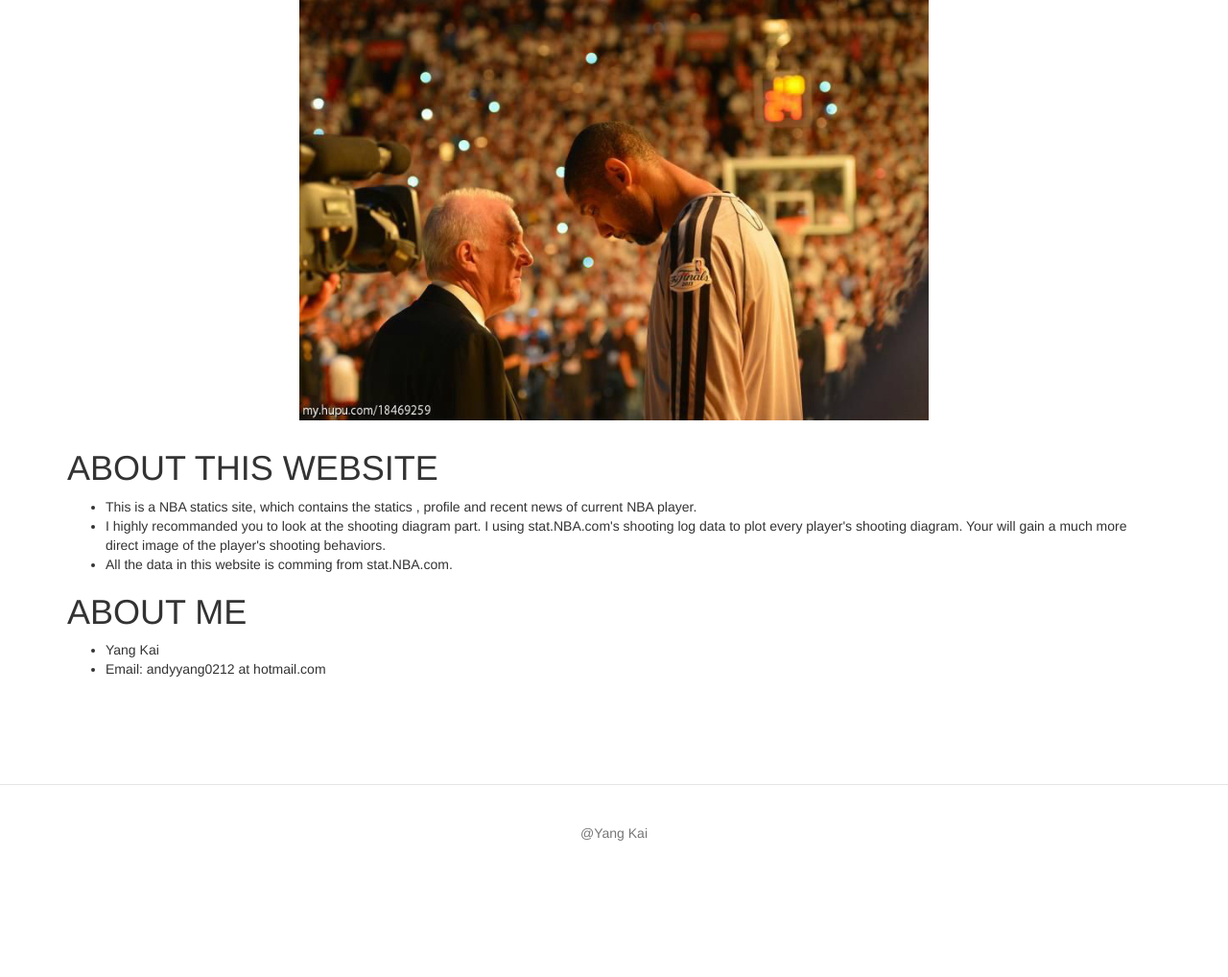
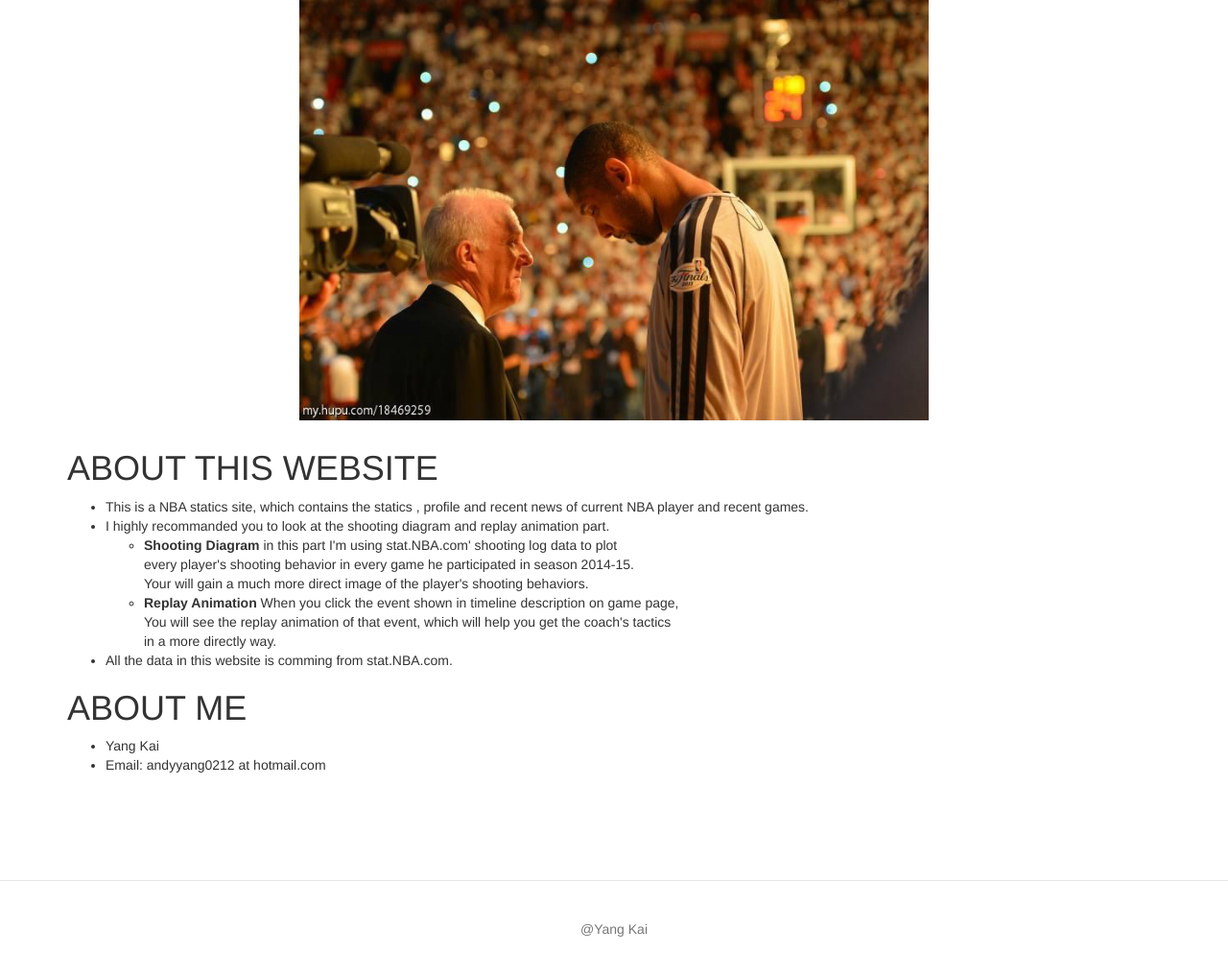
Before and after one commit to nan-mu-cs/NBAstats, a Django app: page /about/ in a window 1280 px wide. Shown: the part 73-1091 px from the top of the page at 96% size. Before the commit the page ends 949 px from the top, so only its background shows below. Run offline with Django 3.2, Linux system fonts and the light colour scheme; some libraries are stand-ins or nearby versions.

Commit message:
rewrite about page

```diff
--- a/templates/NBAindex/about.html
+++ b/templates/NBAindex/about.html
@@ -7,12 +7,20 @@
 <h1>ABOUT THIS WEBSITE</h1>
     <ul>
         <li>
-            This is a NBA statics site, which contains the statics , profile and recent news of current NBA player.
+            This is a NBA statics site, which contains the statics , profile and recent news of current NBA player
+            and recent games.
         </li>
         <li>
-            I highly recommanded you to look at the shooting diagram part. I using stat.NBA.com's shooting log data
-             to plot every player's shooting diagram. Your will gain a much more direct image of the player's shooting
-            behaviors.
+            I highly recommanded you to look at the shooting diagram and replay animation part.<br/>
+            <ul>
+                <li><strong>Shooting Diagram</strong> in this part I'm using stat.NBA.com' shooting log data
+                    to plot<br/>every player's shooting behavior in every game he participated in season 2014-15.
+                    <br/>Your will gain a much more direct image of the player's shooting behaviors.</li>
+                <li><strong>Replay Animation</strong> When you click the event shown in timeline description on game page,<br/>
+                    You will see the replay animation of that event, which will help you get the coach's tactics<br/>
+                    in a more
+                    directly way.
+            </ul>
         </li>
         <li>
             All the data in this website is comming from stat.NBA.com.
```
